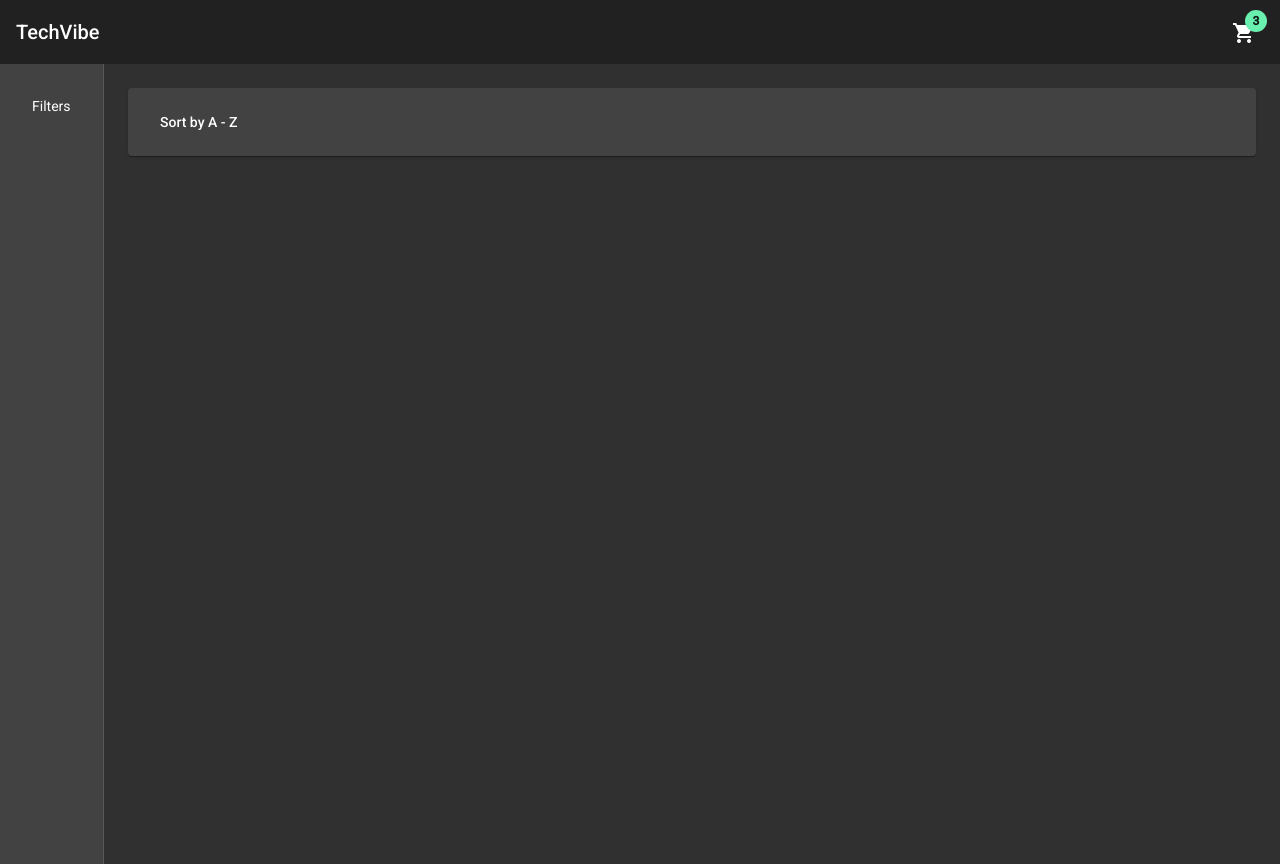
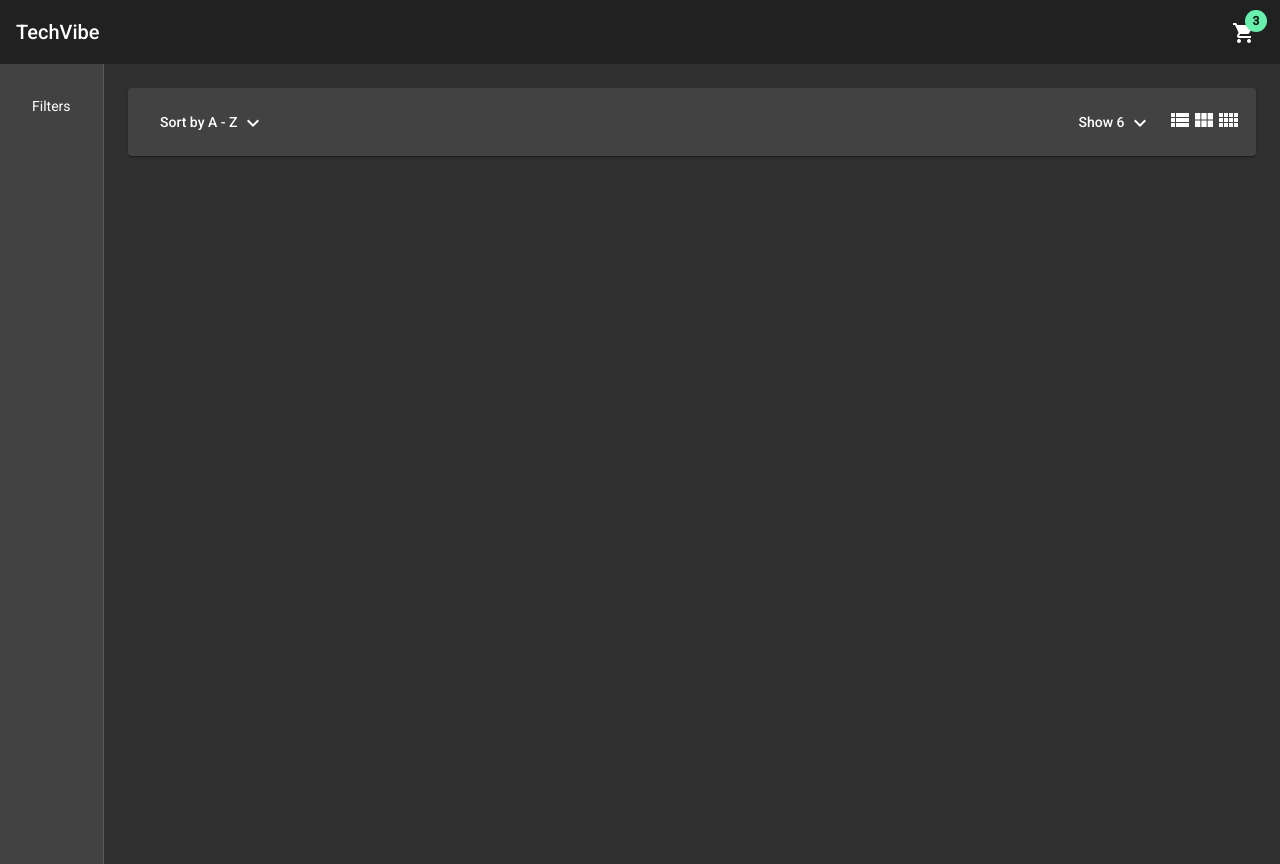
Before and after one commit to tia-cin/techvibe-ecommerce, an Angular app: page /home in a window 1280 px wide. Built offline with nearby package versions, Linux system fonts and the light colour scheme.

Commit message:
products header functionality

```diff
--- a/src/app/components/products-header/products-header.component.html
+++ b/src/app/components/products-header/products-header.component.html
@@ -3,11 +3,34 @@
     <div>
       <button mat-button [matMenuTriggerFor]="sortByMenu">
         Sort by {{ sort }}
+        <mat-icon>expand_more</mat-icon>
       </button>
       <mat-menu #sortByMenu="matMenu">
         <button mat-menu-item (click)="onSortUpdated('A - Z')">A - Z</button>
         <button mat-menu-item (click)="onSortUpdated('Z - A')">Z - A</button>
       </mat-menu>
     </div>
+    <div class="flex items-center">
+      <div>
+        <button mat-button [matMenuTriggerFor]="menu">
+          Show {{ itemsCount }}
+          <mat-icon>expand_more</mat-icon>
+        </button>
+        <mat-menu #menu="matMenu">
+          <button mat-menu-item (click)="onItemsDisplayed(6)">6</button>
+          <button mat-menu-item (click)="onItemsDisplayed(12)">12</button>
+          <button mat-menu-item (click)="onItemsDisplayed(24)">24</button>
+        </mat-menu>
+      </div>
+      <button (click)="onColsDisplay(1)">
+        <mat-icon>view_list</mat-icon>
+      </button>
+      <button (click)="onColsDisplay(3)">
+        <mat-icon>view_module</mat-icon>
+      </button>
+      <button (click)="onColsDisplay(5)">
+        <mat-icon>view_comfy</mat-icon>
+      </button>
+    </div>
   </div>
 </mat-card>
--- a/src/app/components/products-header/products-header.component.ts
+++ b/src/app/components/products-header/products-header.component.ts
@@ -1,11 +1,15 @@
-import { Component, OnInit } from "@angular/core";
+import { Component, EventEmitter, OnInit, Output } from "@angular/core";
 
 @Component({
   selector: "app-products-header",
   templateUrl: "./products-header.component.html",
 })
 export class ProductsHeaderComponent implements OnInit {
+  @Output() colsChange = new EventEmitter<number>();
+
   sort = "A - Z";
+  itemsCount = 6;
+
   constructor() {}
 
   ngOnInit(): void {}
@@ -13,4 +17,12 @@ export class ProductsHeaderComponent implements OnInit {
   onSortUpdated(sortBy: string): void {
     this.sort = sortBy;
   }
+
+  onItemsDisplayed(items: number): void {
+    this.itemsCount = items;
+  }
+
+  onColsDisplay(cols: number): void {
+    this.colsChange.emit(cols);
+  }
 }
--- a/src/app/pages/home/home.component.html
+++ b/src/app/pages/home/home.component.html
@@ -3,6 +3,8 @@
     <div>Filters</div>
   </mat-drawer>
   <mat-drawer-content class="p-6">
-    <app-products-header></app-products-header>
+    <app-products-header
+      (colsChange)="colsChange($event)"
+    ></app-products-header>
   </mat-drawer-content>
 </mat-drawer-container>
--- a/src/app/pages/home/home.component.ts
+++ b/src/app/pages/home/home.component.ts
@@ -5,7 +5,13 @@ import { Component, OnInit } from "@angular/core";
   templateUrl: "./home.component.html",
 })
 export class HomeComponent implements OnInit {
+  cols = 3;
+
   constructor() {}
 
   ngOnInit(): void {}
+
+  colsChange(cols: number): void {
+    this.cols = cols;
+  }
 }
```
